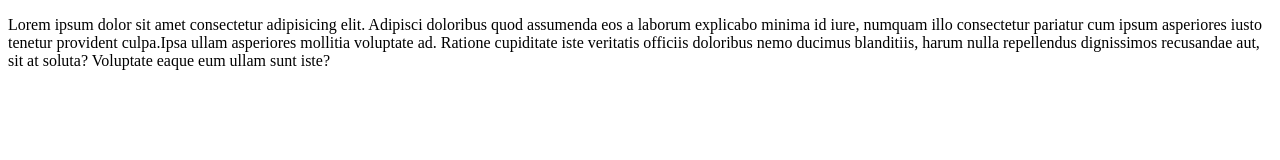
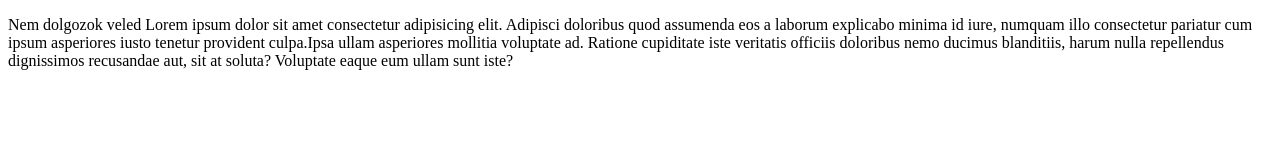
Before and after one commit to HalaszGergo2/KozosMunka, a plain HTML site: page index.html in a window 1280 px wide. Drawn offline with Linux system fonts and the light colour scheme.

Commit message:
nem dolgozok veled :)

```diff
--- a/index.html
+++ b/index.html
@@ -6,6 +6,6 @@
     <title>Document</title>
 </head>
 <body>
-    <p><span>Lorem ipsum dolor sit amet consectetur adipisicing elit. Adipisci doloribus quod assumenda eos a laborum explicabo minima id iure, numquam illo consectetur pariatur cum ipsum asperiores iusto tenetur provident culpa.</span><span>Ipsa ullam asperiores mollitia voluptate ad. Ratione cupiditate iste veritatis officiis doloribus nemo ducimus blanditiis, harum nulla repellendus dignissimos recusandae aut, sit at soluta? Voluptate eaque eum ullam sunt iste?</span></p>
+    <p><span> Nem dolgozok veled Lorem ipsum dolor sit amet consectetur adipisicing elit. Adipisci doloribus quod assumenda eos a laborum explicabo minima id iure, numquam illo consectetur pariatur cum ipsum asperiores iusto tenetur provident culpa.</span><span>Ipsa ullam asperiores mollitia voluptate ad. Ratione cupiditate iste veritatis officiis doloribus nemo ducimus blanditiis, harum nulla repellendus dignissimos recusandae aut, sit at soluta? Voluptate eaque eum ullam sunt iste?</span></p>
 </body>
 </html>
```
